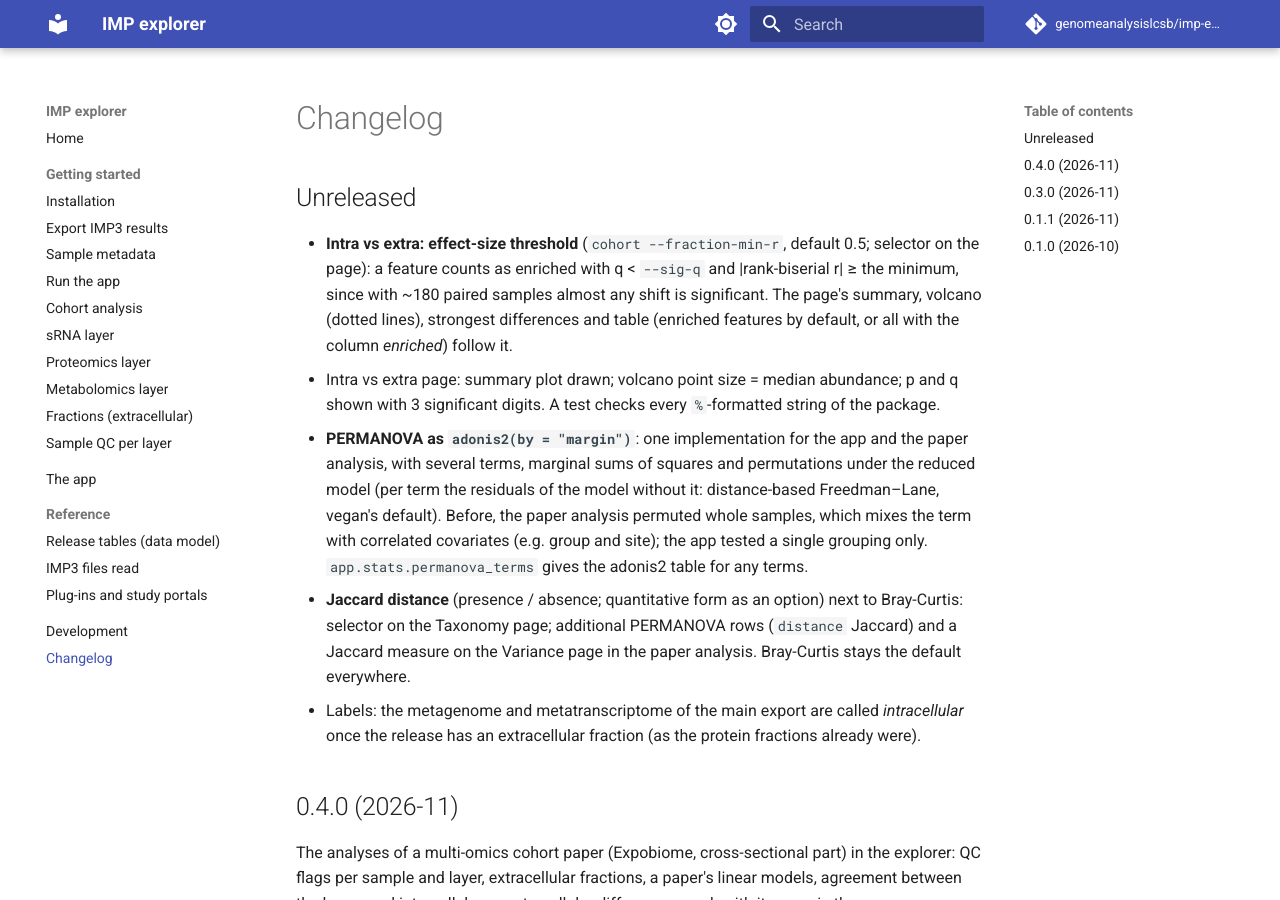
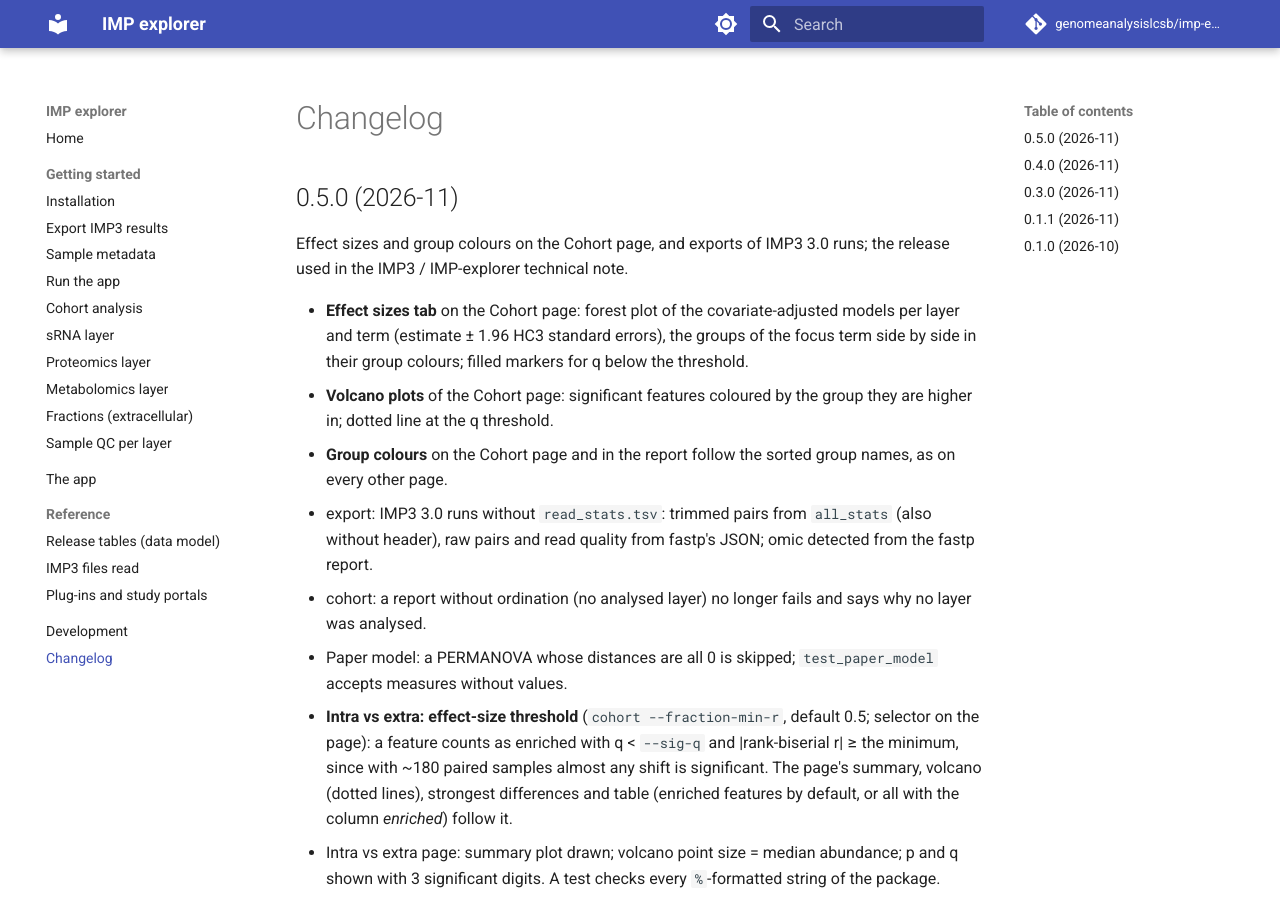
Before and after one commit to genomeanalysislcsb/imp-explorer, an MkDocs documentation site: the page built from docs/changelog.md, in a window 1280 px wide and 900 px high. Built offline with MkDocs 1.6.1 and Material for MkDocs 9.7.7, drawn with Linux system fonts in a browser that asks for light colours; comment, search, counter and statistics services are not loaded.

Commit message:
Release 0.5.0: Effect sizes tab, volcano and group colours on the Cohort page, IMP3 3.0 exports
Version 0.5.0 in pyproject.toml and impexplorer/__init__.py; CHANGELOG and docs/changelog: the Unreleased entries and the cohort/export changes since 0.4.0 under 0.5.0.

Co-Authored-By: Claude Opus 5.5 <noreply@anthropic.com>
Claude-Session: https://claude.ai/code/session_01L5bQxNJvvvTRxDQ7VNdjru

```diff
--- a/docs/changelog.md
+++ b/docs/changelog.md
@@ -1,7 +1,20 @@
 # Changelog
 
-## Unreleased
+## 0.5.0 (2026-11)
 
+Effect sizes and group colours on the Cohort page, and exports of IMP3 3.0 runs; the release used in the IMP3 /
+IMP-explorer technical note.
+
+- **Effect sizes tab** on the Cohort page: forest plot of the covariate-adjusted models per layer and term (estimate
+  ± 1.96 HC3 standard errors), the groups of the focus term side by side in their group colours; filled markers for
+  q below the threshold.
+- **Volcano plots** of the Cohort page: significant features coloured by the group they are higher in; dotted line at
+  the q threshold.
+- **Group colours** on the Cohort page and in the report follow the sorted group names, as on every other page.
+- export: IMP3 3.0 runs without `read_stats.tsv`: trimmed pairs from `all_stats` (also without header), raw pairs and
+  read quality from fastp's JSON; omic detected from the fastp report.
+- cohort: a report without ordination (no analysed layer) no longer fails and says why no layer was analysed.
+- Paper model: a PERMANOVA whose distances are all 0 is skipped; `test_paper_model` accepts measures without values.
 - **Intra vs extra: effect-size threshold** (`cohort --fraction-min-r`, default 0.5; selector on the page): a
   feature counts as enriched with q < `--sig-q` and |rank-biserial r| ≥ the minimum, since with ~180 paired samples
   almost any shift is significant. The page's summary, volcano (dotted lines), strongest differences and table
--- a/impexplorer/__init__.py
+++ b/impexplorer/__init__.py
@@ -1,2 +1,2 @@
 """IMP explorer: interactive exploration of IMP3 (and optional sRNA-IMP) results."""
-__version__ = "0.4.0"
+__version__ = "0.5.0"
--- a/pyproject.toml
+++ b/pyproject.toml
@@ -4,7 +4,7 @@ build-backend = "setuptools.build_meta"
 
 [project]
 name = "imp-explorer"
-version = "0.4.0"
+version = "0.5.0"
 description = "Interactive exploration of IMP3 (and optional sRNA-IMP) results"
 requires-python = ">=3.9"
 dependencies = ["pandas>=1.5", "numpy"]
```
Also changed, not shown: CHANGELOG.md (+14 -1 lines).
